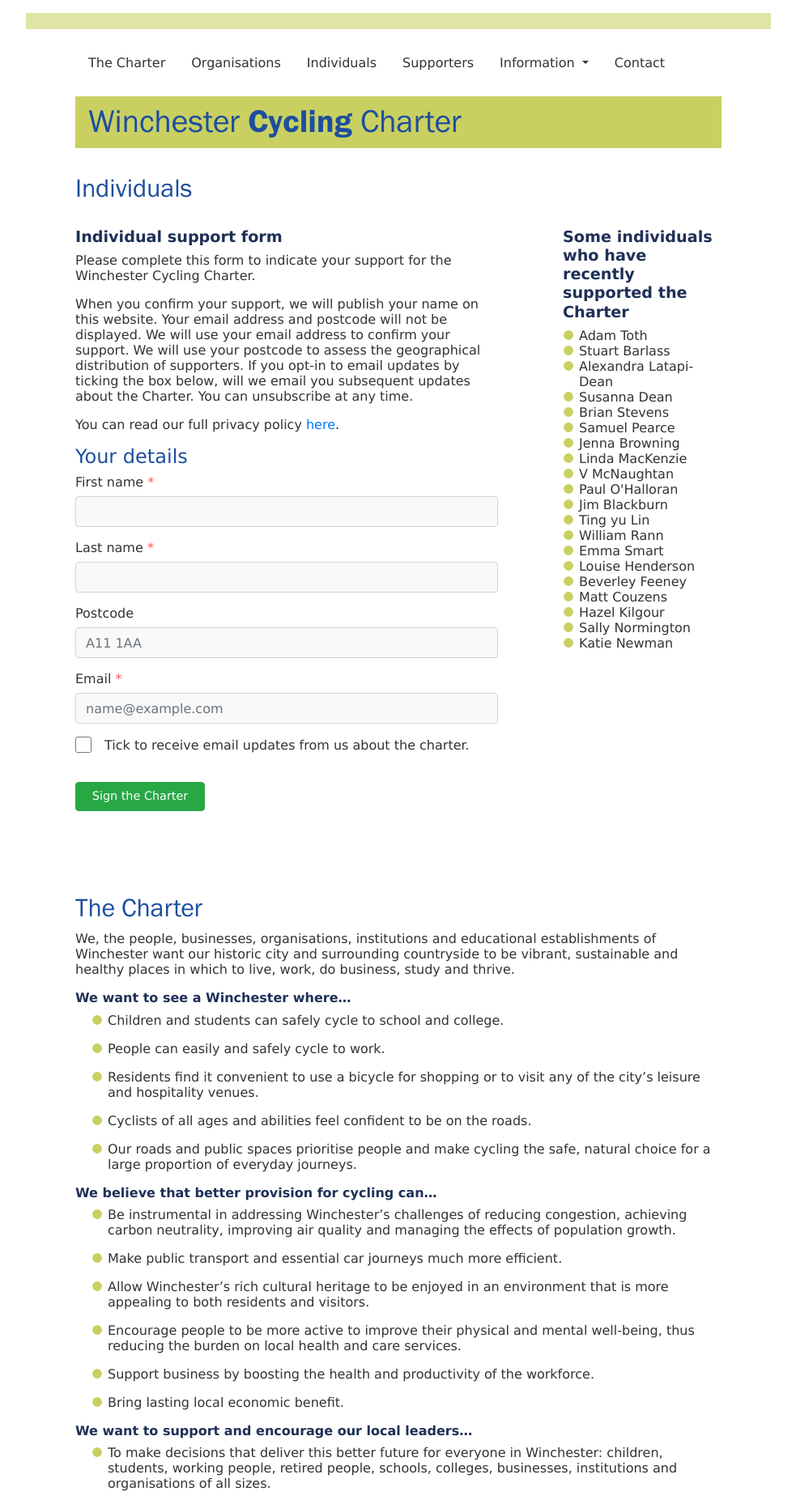
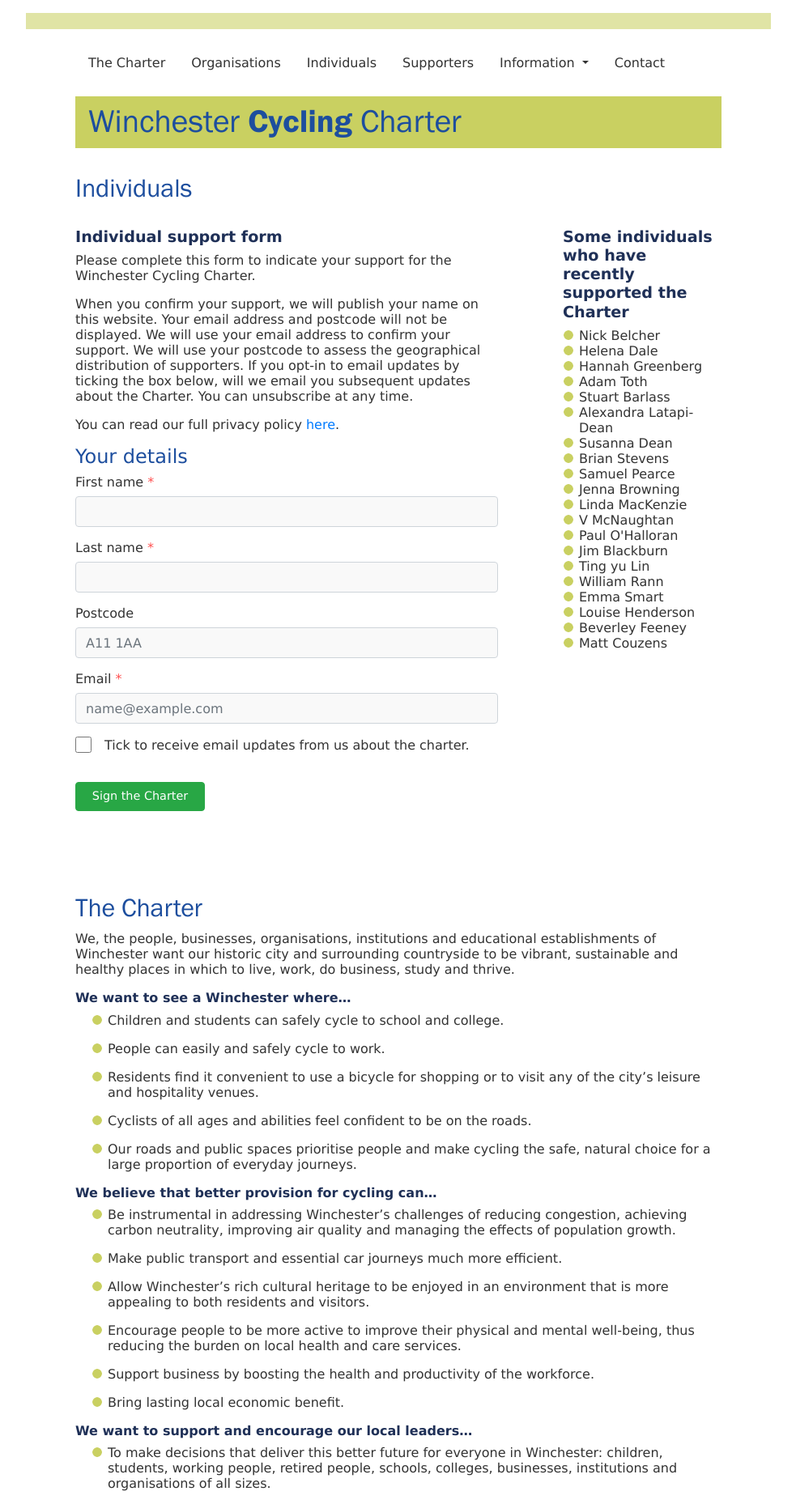
Before and after one commit to winchestercyclingcharter/winchestercyclingcharter.github.io, a Jekyll site: the page built from ind-page.md, in a window 1280 px wide. Shown: the whole page at 81% size, without its empty margins (148-1131 px from the left). Built offline with Jekyll 4.4.1, drawn with Linux system fonts in a browser that asks for light colours; nearby versions of some CDN libraries.

Commit message:
Update people.yml

```diff
--- a/_data/people.yml
+++ b/_data/people.yml
@@ -737,3 +737,6 @@ people:
 - { lastname: Latapi-Dean, firstname: Alexandra, dt: 20211108-200026-108788 }
 - { lastname: Barlass, firstname: Stuart, dt: 20211108-203900-996462 }
 - { lastname: Toth, firstname: Adam, dt: 20211111-160445-107563 }
+- { lastname: Greenberg, firstname: Hannah, dt: 20211118-094417-401746 }
+- { lastname: Dale , firstname: Helena , dt: 20211118-123054-000834 }
+- { lastname: Belcher, firstname: Nick, dt: 20211119-102811-201422 }
```
